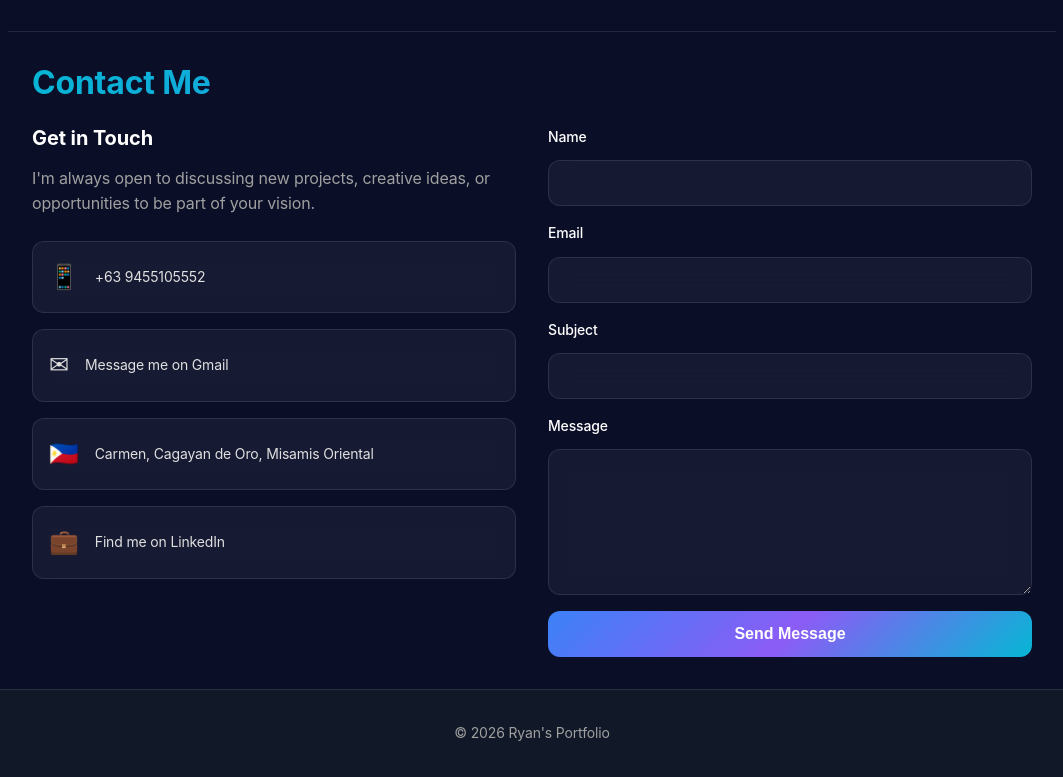
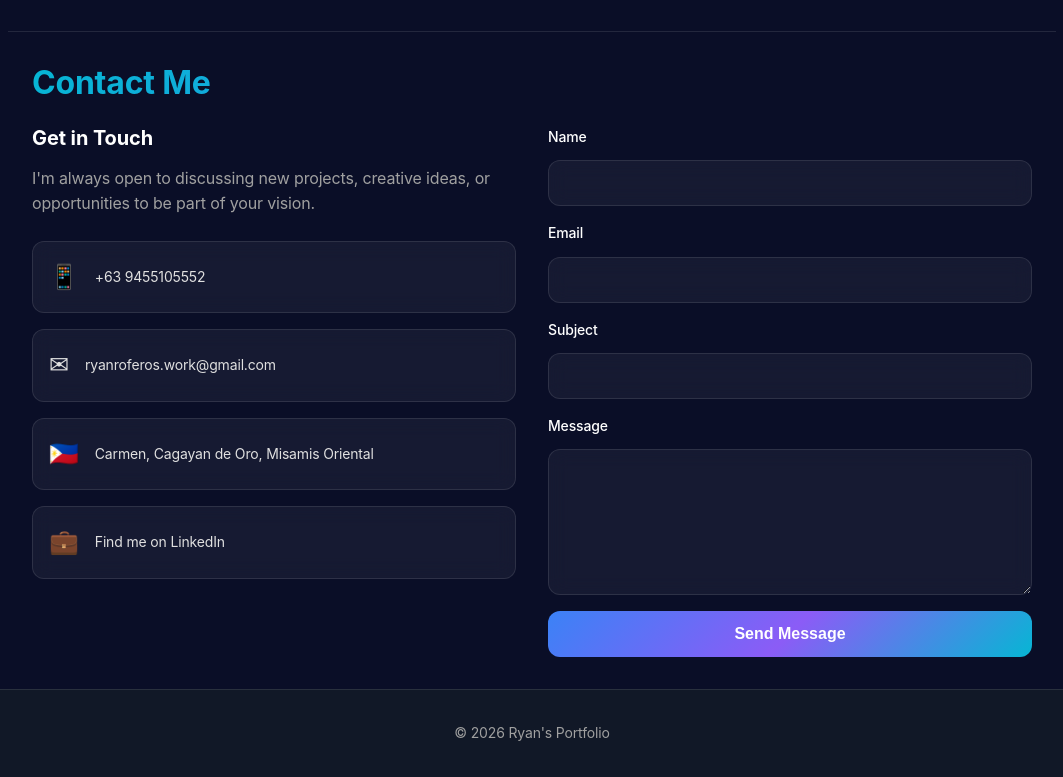
Before and after one commit to Ryanworks123/roferos, a React (Vite) app: page / in a window 1280 px wide. Shown: the part 4480-5257 px from the top of the page, without its empty margins (108-1171 px from the left). Built offline with nearby package versions, Linux system fonts and the light colour scheme.

Commit message:
Remove Gmail URL from contact info - use mailto instead

```diff
--- a/src/Contact.jsx
+++ b/src/Contact.jsx
@@ -50,7 +50,7 @@ function Contact() {
 
   const contactInfo = [
     { label: "Phone", value: "+63 9455105552", icon: "📱" },
-    { label: "Email", value: "Message me on Gmail", icon: "✉", link: "https://mail.google.com/mail/?view=cm&to=ryanroferos.work@gmail.com" },
+    { label: "Email", value: "ryanroferos.work@gmail.com", icon: "✉", link: "mailto:ryanroferos.work@gmail.com" },
     { label: "Location", value: "Carmen, Cagayan de Oro, Misamis Oriental", icon: "🇵🇭" },
     { label: "LinkedIn", value: "Find me on LinkedIn", icon: "💼", link: "https://www.linkedin.com/in/ryanganiii" }
   ];
```
